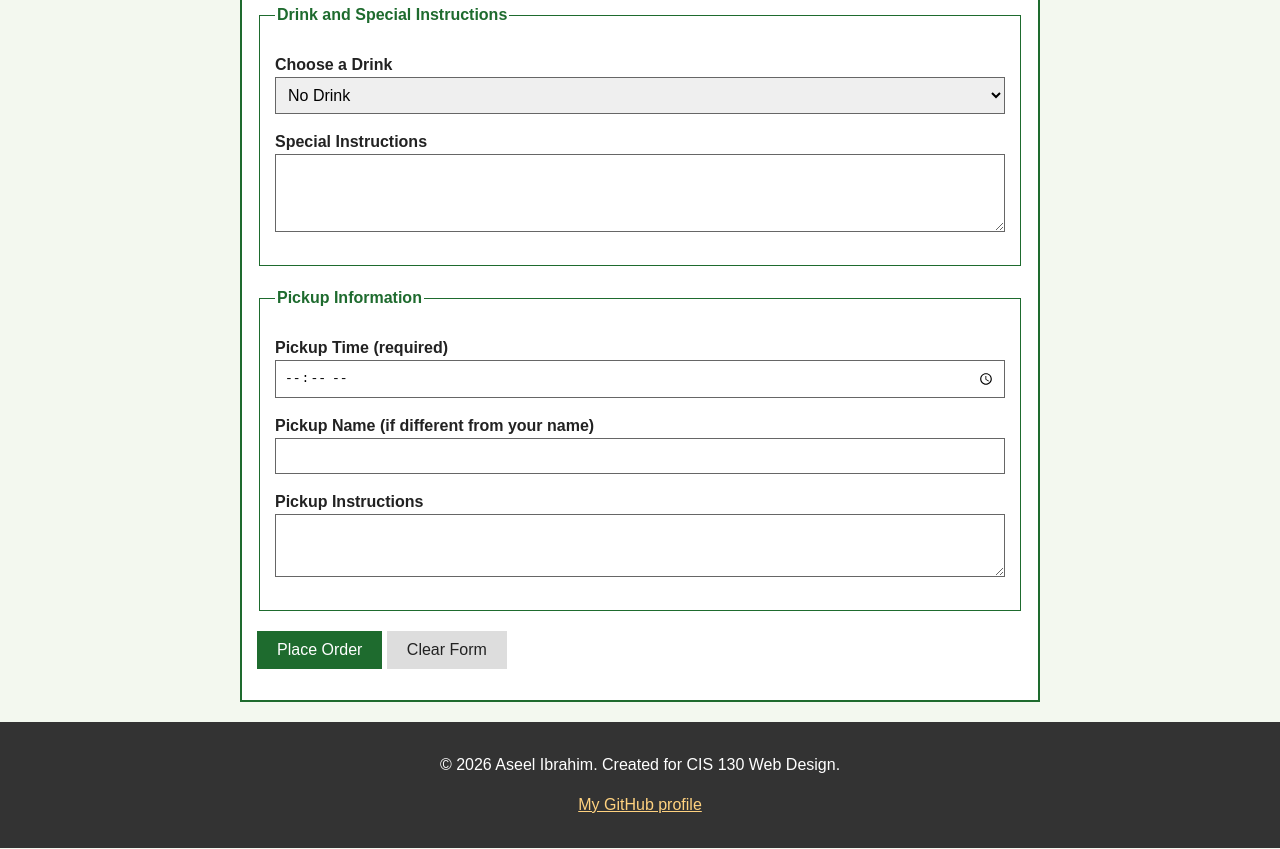
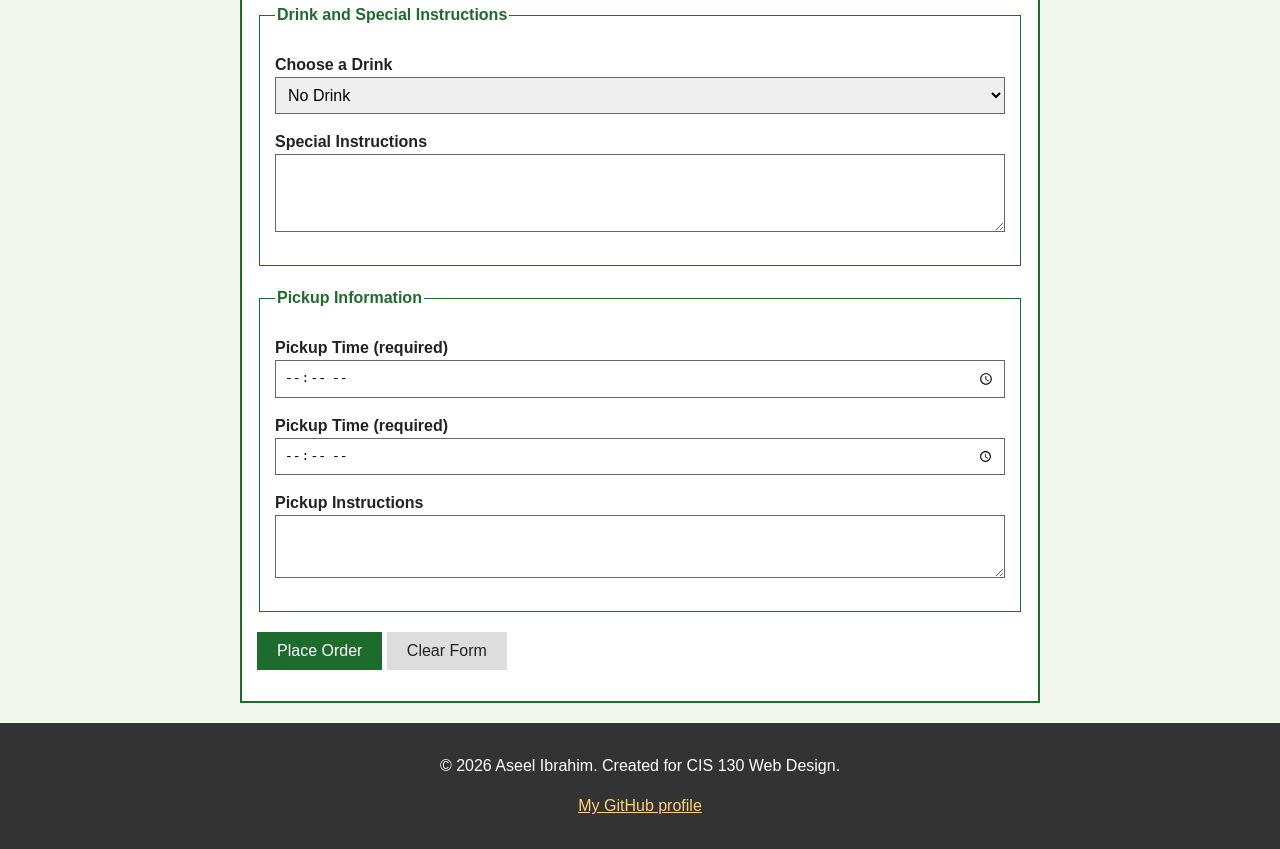
Before and after one commit to aseelibrahim100-glitch/week9assignment, a plain HTML site: page index.html in a window 1280 px wide. Shown: the part 2106-2955 px from the top of the page. Drawn offline with Linux system fonts and the light colour scheme.

Commit message:
Fix HTML formatting and structure

```diff
--- a/index.html
+++ b/index.html
@@ -121,8 +121,8 @@
                         <input type="time" id="pickup-time" name="pickup-time" required>
                     </p>
                     <p>
-                        <label for="pickup-name">Pickup Name (if different from your name)</label><br>
-                        <input type="text" id="pickup-name" name="pickup-name">
+                       <label for="pickup-time">Pickup Time (required)</label><br>
+                        <input type="time" id="pickup-time" name="pickup-time" required>
                     </p>
                     <p>
                         <label for="pickup-notes">Pickup Instructions</label><br>
```
